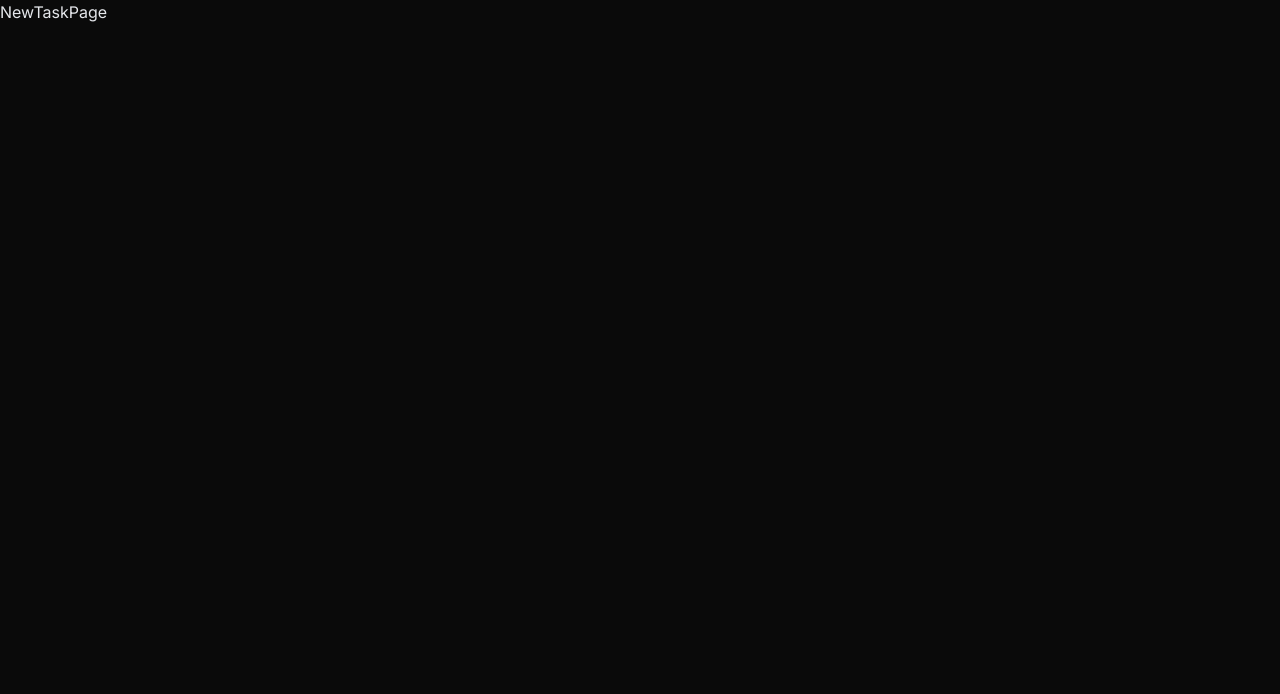
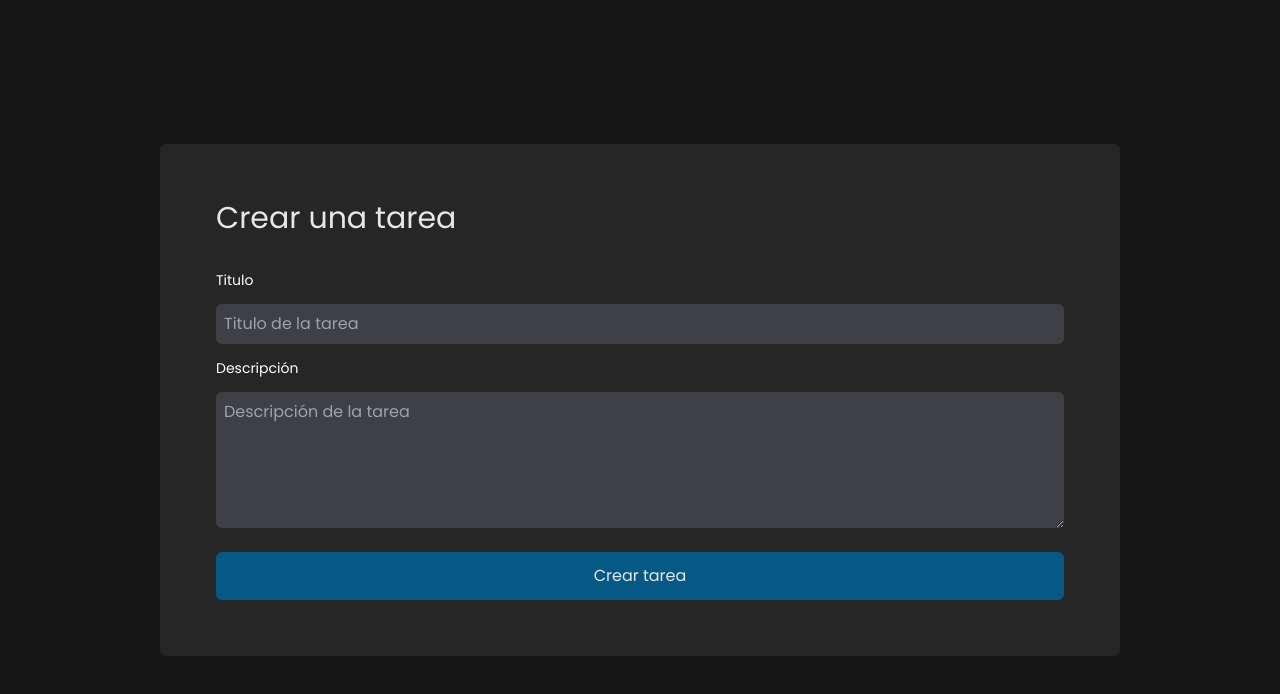
Before and after one commit to alex-arraga/portfolio-next, a Next.js app: page /new in a window 1280 px wide. Shown: the top 694 px of the page. Built offline with nearby package versions, Linux system fonts and the light colour scheme.

Commit message:
Task page and New Task form added

```diff
--- a/package.json
+++ b/package.json
@@ -12,7 +12,8 @@
     "@prisma/client": "^5.4.1",
     "next": "13.5.4",
     "react": "^18",
-    "react-dom": "^18"
+    "react-dom": "^18",
+    "react-hook-form": "^7.47.0"
   },
   "devDependencies": {
     "@types/node": "^20",
--- a/src/app/api/tasks/[tasks_id]/route.ts
+++ b/src/app/api/tasks/[tasks_id]/route.ts
@@ -13,6 +13,11 @@ export async function GET(request: Request, { params }: Params) {
             id: Number(params.tasks_id)
         }
     })
+
+    if (getTask === null) {
+        return NextResponse.json({ message: 'No se encontró la tarea' })
+    }
+
     return NextResponse.json(getTask)
 }
 
@@ -25,6 +30,7 @@ export async function PUT(request: Request, { params }: Params) {
         },
         data
     })
+
     return NextResponse.json({
         message: 'Tarea actualizada con exito',
         udpateTask
@@ -38,6 +44,7 @@ export async function DELETE(request: Request, { params }: Params) {
             id: Number(params.tasks_id)
         }
     })
+
     return NextResponse.json({
         message: 'Tarea numero ' + params.tasks_id + ' eliminada con exito'
     })
--- a/src/app/api/tasks/route.ts
+++ b/src/app/api/tasks/route.ts
@@ -4,10 +4,8 @@ import { prisma } from '@/libs/prisma'
 // Get All Task
 export async function GET() {
     const getAllTasks = await prisma.task.findMany()
-    return NextResponse.json({
-        message: 'Todas las tareas',
-        getAllTasks
-    })
+
+    return NextResponse.json(getAllTasks)
 }
 
 // Create New Task
@@ -16,7 +14,7 @@ export async function POST(request: Request) {
     const createTask = await prisma.task.create({ data })
 
     return NextResponse.json({
-        message: 'Tarea creada',
+        message: 'Tarea creada exitosamente',
         createTask
     })
 }
--- a/src/app/globals.css
+++ b/src/app/globals.css
@@ -3,6 +3,6 @@
 @tailwind utilities;
 
 body {
-  @apply bg-neutral-950;
+  @apply bg-neutral-900;
   @apply text-gray-200;
 }
--- a/src/app/layout.tsx
+++ b/src/app/layout.tsx
@@ -1,8 +1,8 @@
 import './globals.css'
 import type { Metadata } from 'next'
-import { Inter } from 'next/font/google'
+import { Poppins } from 'next/font/google'
 
-const inter = Inter({ subsets: ['latin'] })
+const poppinsFont = Poppins({ weight: ['200', '300', '400', '500', '600'], subsets: ['latin'] })
 
 export const metadata: Metadata = {
   title: 'Create Next App',
@@ -16,7 +16,7 @@ export default function RootLayout({
 }) {
   return (
     <html lang="en">
-      <body className={inter.className}>{children}</body>
+      <body className={`container mx-auto ${poppinsFont.className}`}>{children}</body>
     </html>
   )
 }
--- a/src/app/new/page.tsx
+++ b/src/app/new/page.tsx
@@ -1,6 +1,48 @@
+"use client";
+
+import { useForm } from 'react-hook-form';
+import { useRouter } from 'next/navigation';
+
 function NewTaskPage() {
+
+    const { register, handleSubmit, formState: { errors } } = useForm()
+    const router = useRouter()
+
+    const onSubmit = handleSubmit(async (data) => {
+        const res = await fetch('http://localhost:3000/api/tasks', {
+            method: 'POST',
+            credentials: 'include',
+            body: JSON.stringify(data)
+        })
+
+        res.status === 200 ? router.push('/') : ''
+    })
+
     return (
-        <div>NewTaskPage</div>
+        <section className="flex justify-center items-center h-screen">
+            <div className=" bg-neutral-800 p-14 rounded-md w-[calc(100vw-20rem)]">
+                <form onSubmit={onSubmit}>
+                    <h2 className="text-3xl mb-8">Crear una tarea</h2>
+
+                    <label className='text-sm text-white'>Titulo</label>
+                    <input type="text" placeholder="Titulo de la tarea" id='title'
+                        className="p-2 block my-3 w-full rounded-md bg-zinc-700 "
+                        {...register('title', { required: true })}
+                    />
+
+                    <label className='text-sm text-white'>Descripción</label>
+                    <textarea rows={5} placeholder="Descripción de la tarea" id='description'
+                        className="bg-zinc-700 p-2 block w-full my-3 rounded-md"
+                        {...register('description')}>
+                    </textarea>
+
+                    <button type="submit"
+                        className="w-full bg-sky-800 hover:bg-sky-600 hover:outline-2 hover:outline-sky-300 hover:ring-sky-300 duration-300 hover:ring-2 py-3 mt-3 rounded-md ">
+                        Crear tarea
+                    </button>
+                </form>
+            </div>
+        </section>
     )
 }
 
--- /dev/null
+++ b/src/app/tasks/page.tsx
@@ -0,0 +1,24 @@
+import { prisma } from "@/libs/prisma"
+
+const loadTasks = async () => {
+    const tasks = await prisma.task.findMany()
+    return tasks
+}
+
+async function TaskPage() {
+    const tasks = await loadTasks()
+    return (
+        <main className="mt-10">
+            <ul className="grid md:grid-cols-2 lg:grid-cols-3 gap-4 ">
+                {tasks.map(task =>
+                    <div key={task.id} className="bg-slate-800 p-7 rounded-md hover:bg-slate-600 duration-200 cursor-pointer">
+                        <h3 className="text-2xl font-medium mb-2">{task.title}</h3>
+                        <p className="font-light">{task.description}</p>
+                    </div>
+                )}
+            </ul>
+        </main>
+    )
+}
+
+export default TaskPage
--- /dev/null
+++ b/src/components/Container.jsx
@@ -0,0 +1,9 @@
+function Container({ children }) {
+    return (
+        <div className='mx-auto'>
+            {children}
+        </div>
+    )
+}
+
+export default Container
--- /dev/null
+++ b/src/components/TaskCard.tsx
@@ -0,0 +1 @@
+// import { Task } from "@prisma/client";
```
Also changed, not shown: 1 other file (tests, documents, lock files or other folders).
